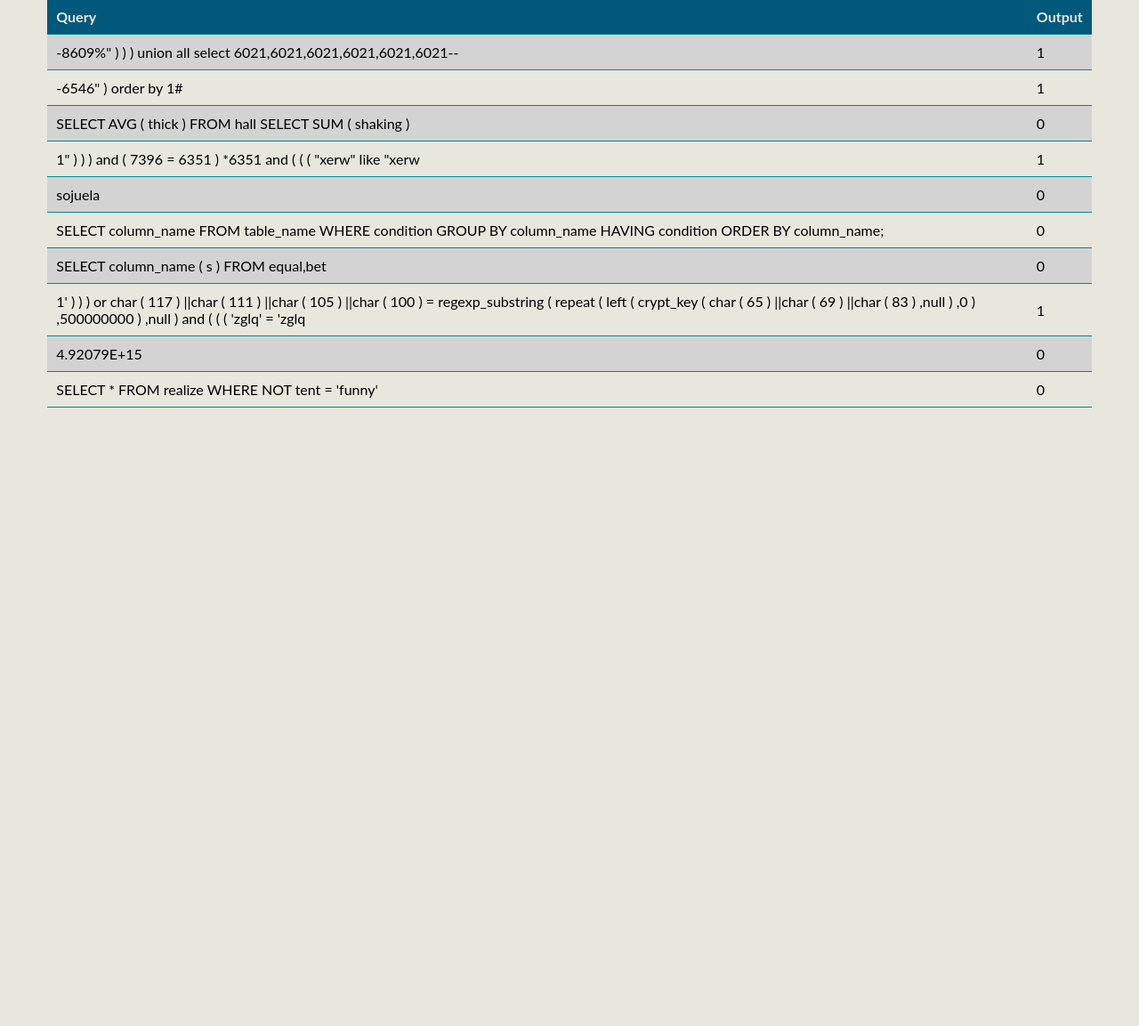
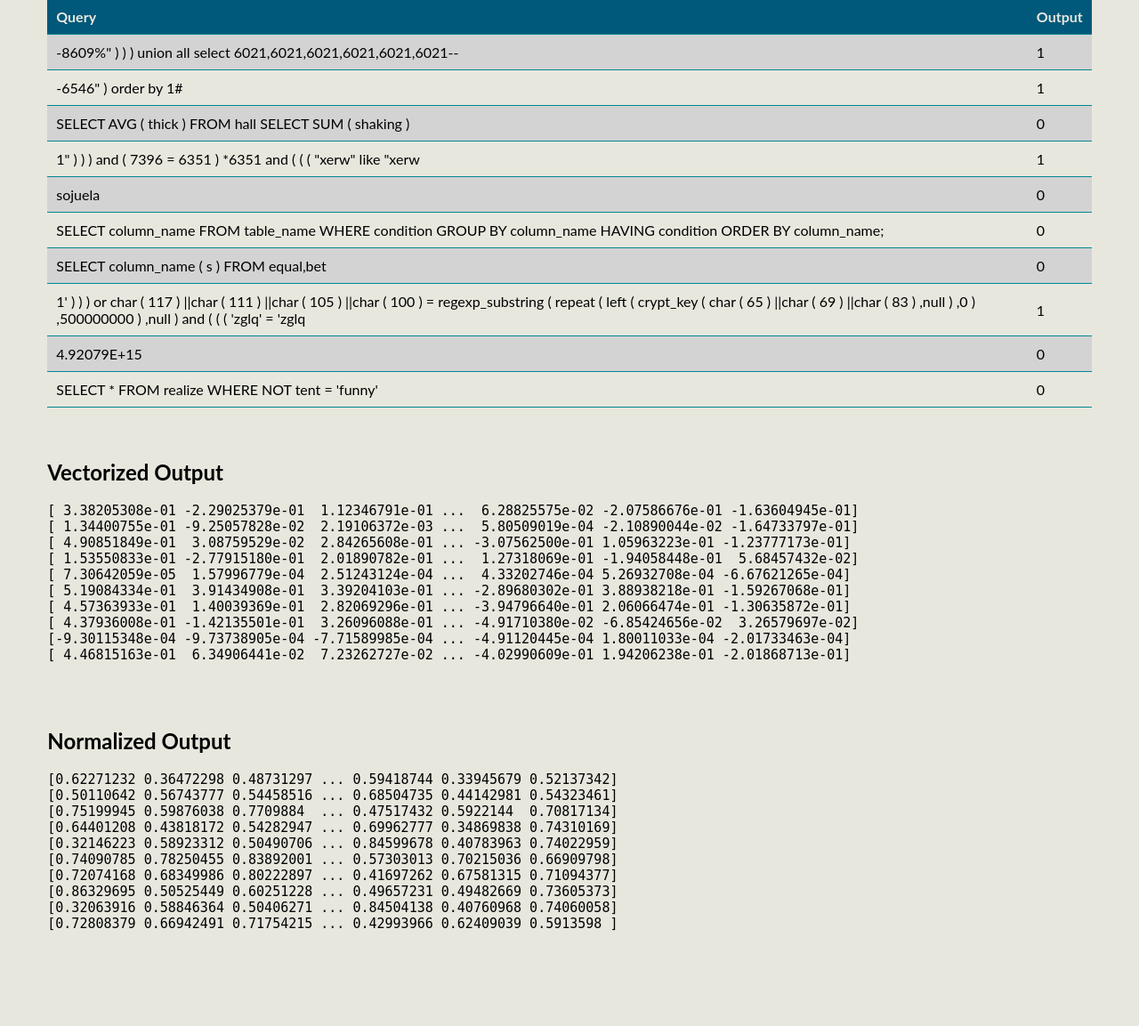
Before and after one commit to Yashv07/Proj1, a FastAPI app: page /datasets.html in a window 1280 px wide. Shown: the part 186-1339 px from the top of the page at 89% size. Before the commit the page ends 644 px from the top, so only its background shows below. Run offline with FastAPI, Linux system fonts and the light colour scheme.

Commit message:
Update datasets.html

```diff
--- a/templates/datasets.html
+++ b/templates/datasets.html
@@ -8,6 +8,12 @@
   <link rel="stylesheet" href="file:///Users/yashvasukar/Desktop/Project/static/basic.css">
   <link rel="stylesheet" href="{{ url_for('static', path='datasets.css') }}">
   <link rel="stylesheet" href="file:///Users/yashvasukar/Desktop/Project/static/datasets.css">
+<style>
+        .tab1 {
+            tab-size: 2;
+            font-size: 15px;
+        }
+  </style>
 </head>
 <body>
   <div class="container">
@@ -72,7 +78,29 @@
             </tr>
             <!-- Add more dummy queries -->
           </tbody>
-        </table>
+        </table><br><br>
+        <h2> Vectorized Output </h2>
+        <pre class="tab1">[ 3.38205308e-01 -2.29025379e-01  1.12346791e-01 ...  6.28825575e-02 -2.07586676e-01 -1.63604945e-01]
+[ 1.34400755e-01 -9.25057828e-02  2.19106372e-03 ...  5.80509019e-04 -2.10890044e-02 -1.64733797e-01]
+[ 4.90851849e-01  3.08759529e-02  2.84265608e-01 ... -3.07562500e-01 1.05963223e-01 -1.23777173e-01]
+[ 1.53550833e-01 -2.77915180e-01  2.01890782e-01 ...  1.27318069e-01 -1.94058448e-01  5.68457432e-02]
+[ 7.30642059e-05  1.57996779e-04  2.51243124e-04 ...  4.33202746e-04 5.26932708e-04 -6.67621265e-04]
+[ 5.19084334e-01  3.91434908e-01  3.39204103e-01 ... -2.89680302e-01 3.88938218e-01 -1.59267068e-01]
+[ 4.57363933e-01  1.40039369e-01  2.82069296e-01 ... -3.94796640e-01 2.06066474e-01 -1.30635872e-01]
+[ 4.37936008e-01 -1.42135501e-01  3.26096088e-01 ... -4.91710380e-02 -6.85424656e-02  3.26579697e-02]
+[-9.30115348e-04 -9.73738905e-04 -7.71589985e-04 ... -4.91120445e-04 1.80011033e-04 -2.01733463e-04]
+[ 4.46815163e-01  6.34906441e-02  7.23262727e-02 ... -4.02990609e-01 1.94206238e-01 -2.01868713e-01]</pre><br><br>
+<h2> Normalized Output </h2>
+        <pre class="tab1">[0.62271232 0.36472298 0.48731297 ... 0.59418744 0.33945679 0.52137342]
+[0.50110642 0.56743777 0.54458516 ... 0.68504735 0.44142981 0.54323461]
+[0.75199945 0.59876038 0.7709884  ... 0.47517432 0.5922144  0.70817134]
+[0.64401208 0.43818172 0.54282947 ... 0.69962777 0.34869838 0.74310169]
+[0.32146223 0.58923312 0.50490706 ... 0.84599678 0.40783963 0.74022959]
+[0.74090785 0.78250455 0.83892001 ... 0.57303013 0.70215036 0.66909798]
+[0.72074168 0.68349986 0.80222897 ... 0.41697262 0.67581315 0.71094377]
+[0.86329695 0.50525449 0.60251228 ... 0.49657231 0.49482669 0.73605373]
+[0.32063916 0.58846364 0.50406271 ... 0.84504138 0.40760968 0.74060058]
+[0.72808379 0.66942491 0.71754215 ... 0.42993966 0.62409039 0.5913598 ]</pre>
       </div>
       <br><br>
 
```
